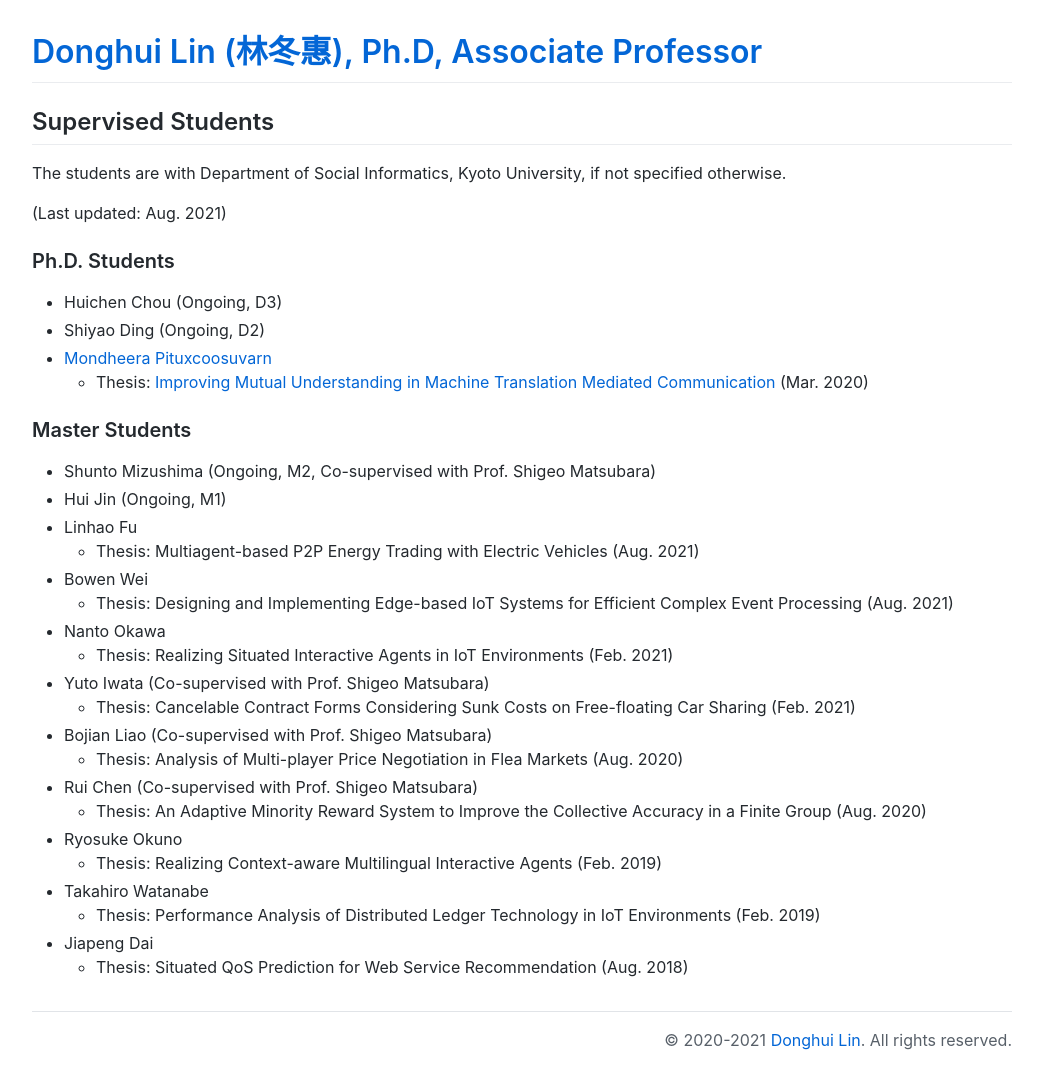
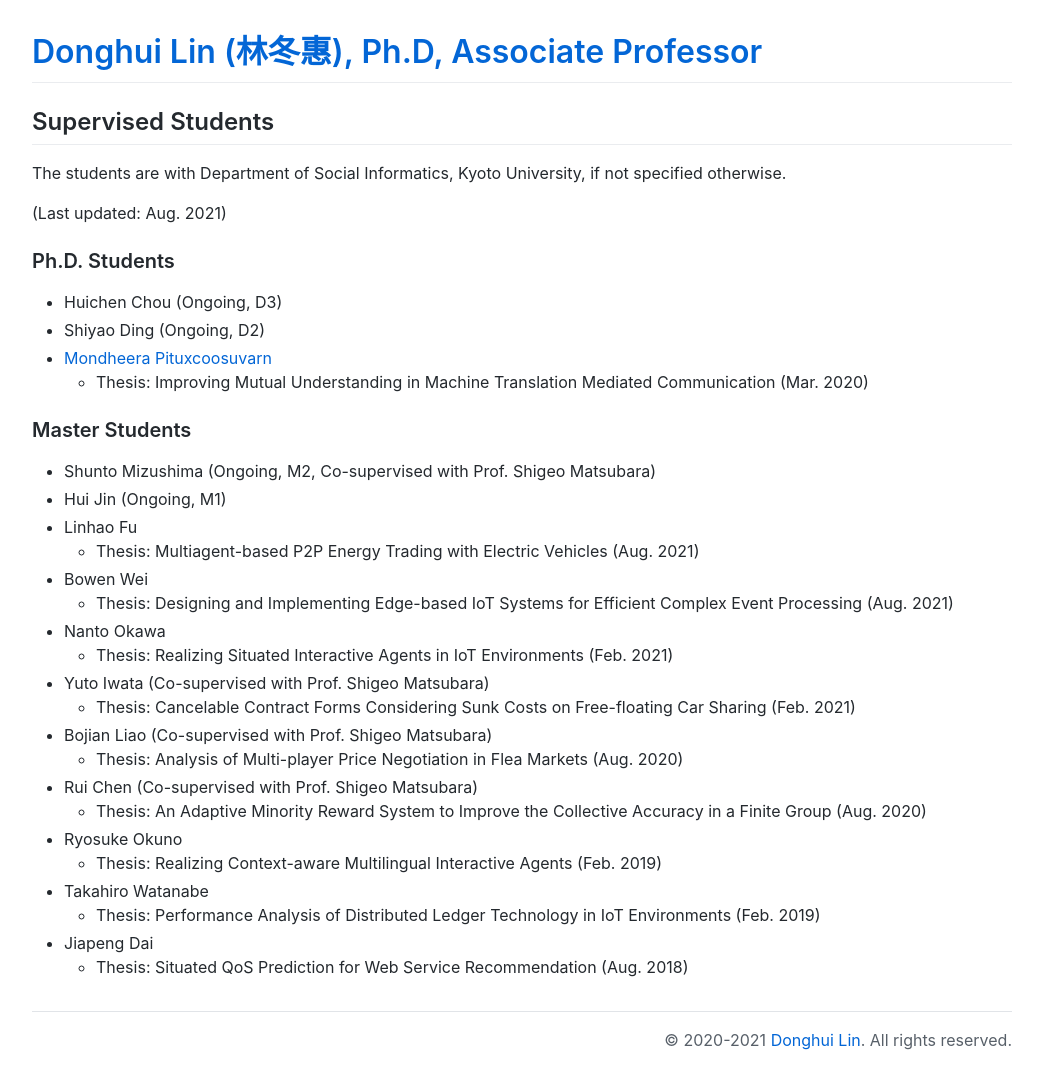
Before and after one commit to lindh/lindh.github.io, a Jekyll site: the page built from students.md, in a window 1280 px wide. Shown: the whole page, without its empty margins (118-1161 px from the left). Built offline with Jekyll 4.4.1, drawn with Linux system fonts in a browser that asks for light colours; comment, search, counter and statistics services are not loaded; our own code applies the rules of GitHub Pages for plain Markdown files; part of the change alters nothing that is shown.

```diff
--- a/students.md
+++ b/students.md
@@ -11,7 +11,7 @@ The students are with Department of Social Informatics, Kyoto University, if not
 - Huichen Chou (Ongoing, D3)
 - Shiyao Ding (Ongoing, D2)
 - [Mondheera Pituxcoosuvarn](http://www.ritsumei.ac.jp/~mond-p/)
-  - Thesis: [Improving Mutual Understanding in Machine Translation Mediated Communication](https://repository.kulib.kyoto-u.ac.jp/dspace/handle/2433/253415) (Mar. 2020)
+  - Thesis: Improving Mutual Understanding in Machine Translation Mediated Communication (Mar. 2020)
 
 ### Master Students
 - Shunto Mizushima (Ongoing, M2, Co-supervised with Prof. Shigeo Matsubara)
```
